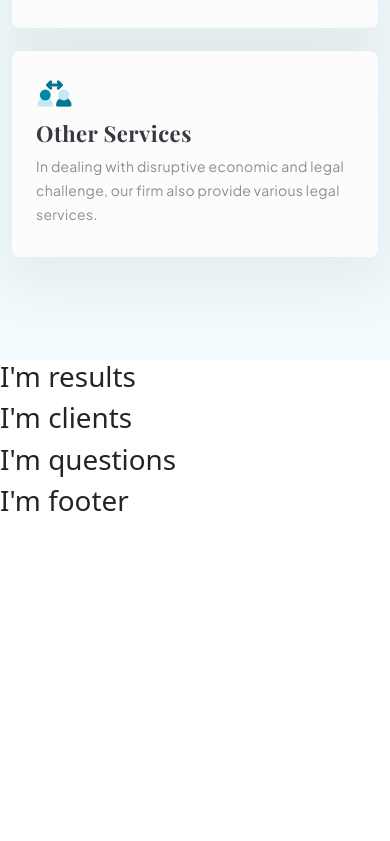
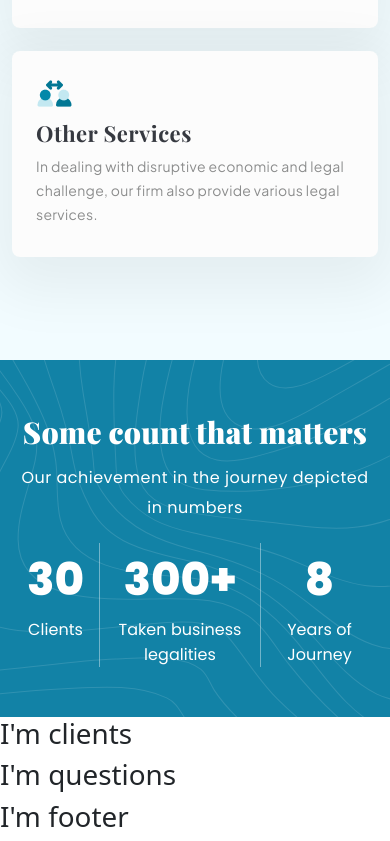
Before and after one commit to ProWork1/Lawyer_Landing_Page, a website: page src/index.html in a window 390 px wide. Shown: the part 1696-2537 px from the top of the page. Before the commit the page ends 2221 px from the top, so only its background shows below. Drawn offline with nearby package versions, Linux system fonts and the light colour scheme; files that its build step writes are made by us from their sources.

Commit message:
Result Or Sction2 is complated, and added needful bg img

```diff
--- a/src/_result.html
+++ b/src/_result.html
@@ -1,3 +1,20 @@
 <section class="results">
-    <h1>I'm results</h1>
+    <div class="container">
+        <div class="title">Some count that matters</div>
+        <div class="des">Our achievement in the journey depicted in numbers</div>
+        <div class="numbers">
+            <div class="box">
+                <div class="num">30</div>
+                <div class="numDes">Clients</div>
+            </div>
+            <div class="box">
+                <div class="num">300+</div>
+                <div class="numDes">Taken business legalities</div>
+            </div>
+            <div class="box">
+                <div class="num">8</div>
+                <div class="numDes">Years of Journey</div>
+            </div>
+        </div>
+    </div>
 </section>
--- /dev/null
+++ b/src/sass/resultsOrSection2.scss
@@ -0,0 +1,134 @@
+.results {
+  background-color: #1282a6;
+  background-image: url("../img/Patterns.svg");
+  background-size: cover;
+  background-position: center center;
+  padding: 50px 0;
+  color: #ffffff;
+  text-align: center;
+  font-family: "Poppins", serif;
+  .title,
+  .dec {
+    flex: none;
+    order: 0;
+    flex-grow: 0;
+    margin: 8px 0px;
+    font-feature-settings: "salt" on, "liga" off;
+  }
+  .title {
+    font-family: "Playfair Display", serif;
+    font-weight: 900;
+    font-size: 48px;
+    line-height: 64px;
+    /* identical to box height, or 133% */
+    letter-spacing: 0.005em;
+    margin-top: 0;
+  }
+  .des {
+    font-size: 18px;
+    line-height: 32px;
+    letter-spacing: 0.5px;
+    order: 1;
+    align-self: stretch;
+  }
+  .numbers {
+    display: flex;
+    justify-content: space-evenly;
+    margin-top: 20px;
+    .box {
+      padding: 0 15px;
+      &:nth-child(2) {
+        border-left: 1px solid rgba(255, 255, 255, 0.4);
+        border-right: 1px solid rgba(255, 255, 255, 0.4);
+        padding: 0 30px;
+      }
+      .num,
+      .des {
+        flex: none;
+        order: 0;
+        flex-grow: 0;
+        margin: 0px 0px;
+        font-feature-settings: "salt" on, "liga" off;
+      }
+      .num {
+        padding: 5px 0;
+        font-weight: 800;
+        font-size: 48px;
+        line-height: 64px;
+        /* identical to box height, or 133% */
+      }
+      .numDes {
+        font-size: 18px;
+        line-height: 32px;
+        /* identical to box height, or 178% */
+        letter-spacing: 0.003em;
+        order: 1;
+      }
+    }
+  }
+}
+@media (max-width: 767px) {
+  .results {
+    .title {
+      font-size: 42px;
+    }
+    .numbers {
+      .box {
+        &:nth-child(2) {
+          padding: 0 15px;
+        }
+        .numDes {
+          line-height: 28px;
+        }
+      }
+    }
+  }
+}
+@media (max-width: 506px) {
+  .results {
+    .title {
+      font-size: 35px;
+    }
+    .des {
+      font-size: 16px;
+      line-height: 30px;
+    }
+    .numbers {
+      .box {
+        .num {
+          font-size: 45px;
+        }
+        .numDes {
+          line-height: 25px;
+          font-size: 16px;
+        }
+      }
+    }
+  }
+}
+@media (max-width: 425px) {
+  .results {
+    .title {
+      line-height: 45px;
+      font-size: 30px;
+    }
+  }
+}
+@media (max-width: 368px) {
+  .results {
+    .title {
+      font-size: 26px;
+    }
+    .numbers {
+      .box {
+        .num {
+          font-size: 40px;
+        }
+        .numDes {
+          line-height: 20px;
+          font-size: 14px;
+        }
+      }
+    }
+  }
+}
--- a/src/sass/style.scss
+++ b/src/sass/style.scss
@@ -5,3 +5,4 @@
 
 @import "header";
 @import "aboutOrSection1";
+@import "resultsOrSection2";
```
Also changed, not shown: src/img/Patterns.svg (added).
